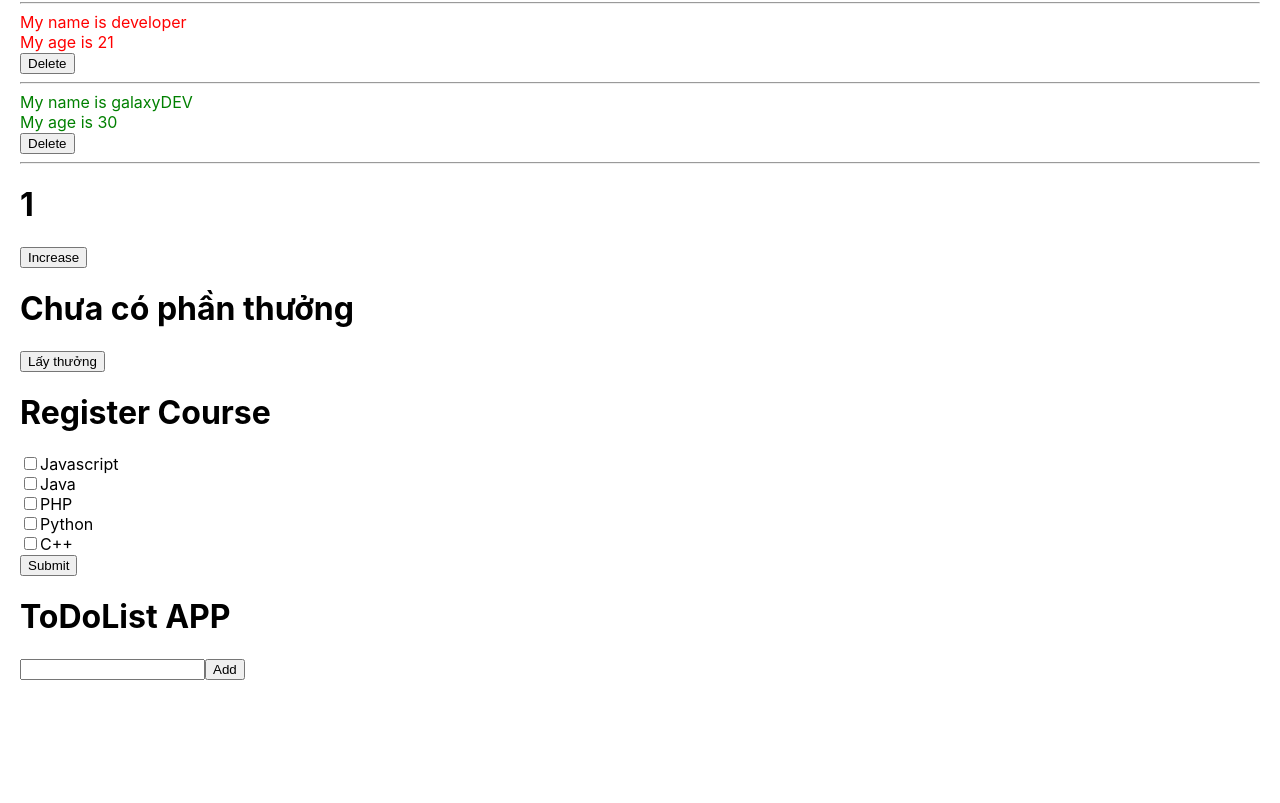
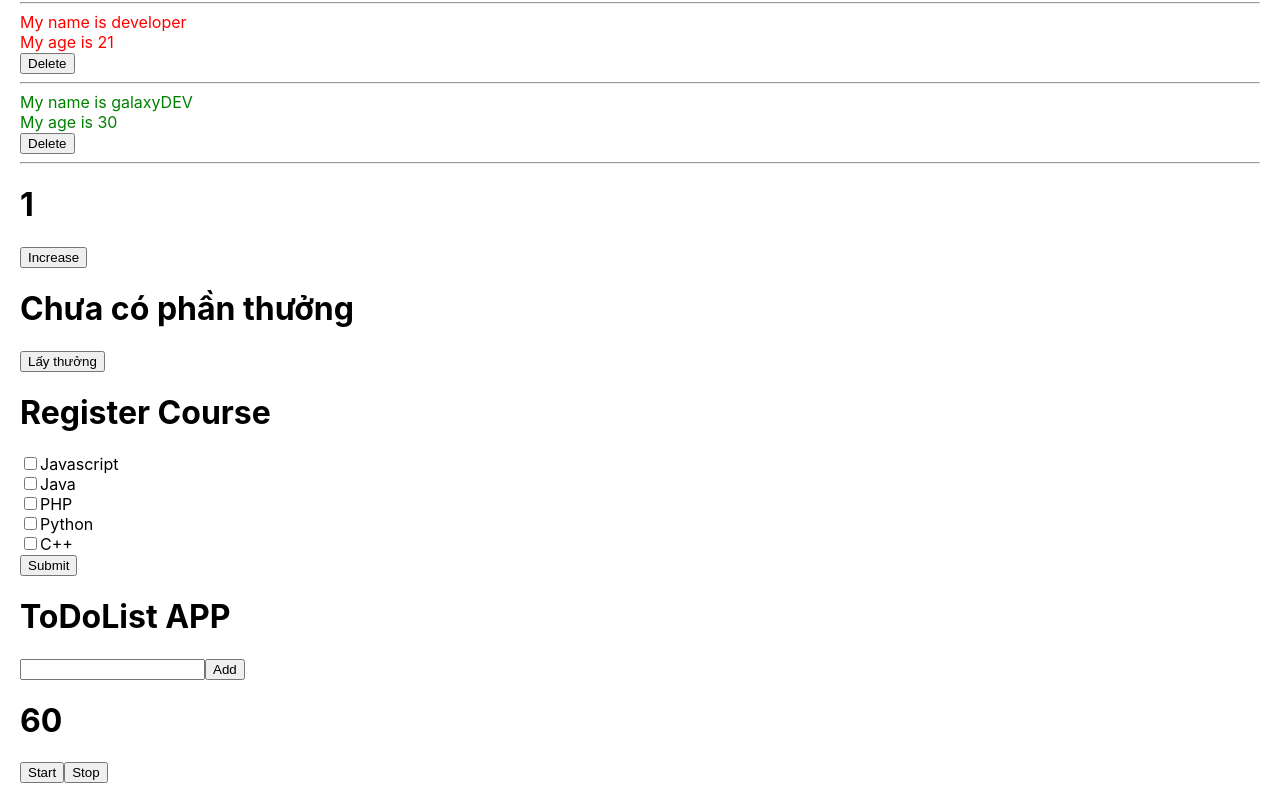
Before and after one commit to buianhtai1205/STUDY-react_app, a React (Create React App) app: page / in a window 1280 px wide. Shown: the part 414-1217 px from the top of the page. Before the commit the page ends 1130 px from the top, so only its background shows below. Built offline with nearby package versions, Linux system fonts and the light colour scheme.

Commit message:
useRef()

```diff
--- a/src/App.js
+++ b/src/App.js
@@ -7,6 +7,7 @@ import RandomGift from "./components/RandomGift";
 import RegisterCourse from "./components/RegisterCourse";
 import ToDoList from "./components/ToDoList";
 import MountedAndUnmounted from "./components/MountedAndUnmounted";
+import Clock from "./components/Clock";
 
 class App extends React.Component {
 
@@ -19,6 +20,7 @@ class App extends React.Component {
 				<RandomGift></RandomGift>
 				<RegisterCourse></RegisterCourse>
 				<ToDoList></ToDoList>
+				<Clock />
 			</div>
 		);
 	}
--- /dev/null
+++ b/src/components/Clock.js
@@ -0,0 +1,40 @@
+import { useEffect, useRef, useState } from "react";
+
+const Clock = () => {
+    const [count, setCount] = useState(60)
+
+    const timeId = useRef()
+    const pCount = useRef()
+    const h1Ref = useRef()
+
+    useEffect(() => {
+        pCount.current = count
+    }, [count])
+
+    useEffect(() => {
+        console.log(h1Ref.current)
+        console.log(h1Ref.current.getBoundingClientRect().top)
+    })
+
+    const handleStart = () => {
+        timeId.current = setInterval(() => {
+            setCount(prevCount => prevCount - 1)
+        }, 1000)
+    }
+
+    const handleStop = () => {
+        clearInterval(timeId.current)
+    }
+
+    console.log(count, pCount.current)
+    return (
+        <div>
+            <h1 ref={ h1Ref }>{ count }</h1>
+            <button onClick={ handleStart }>Start</button>
+            <button onClick={ handleStop }>Stop</button>
+        </div>
+    )
+
+}
+
+export default Clock;
```
Also changed, not shown: 1 other file (tests, documents, lock files or other folders).
